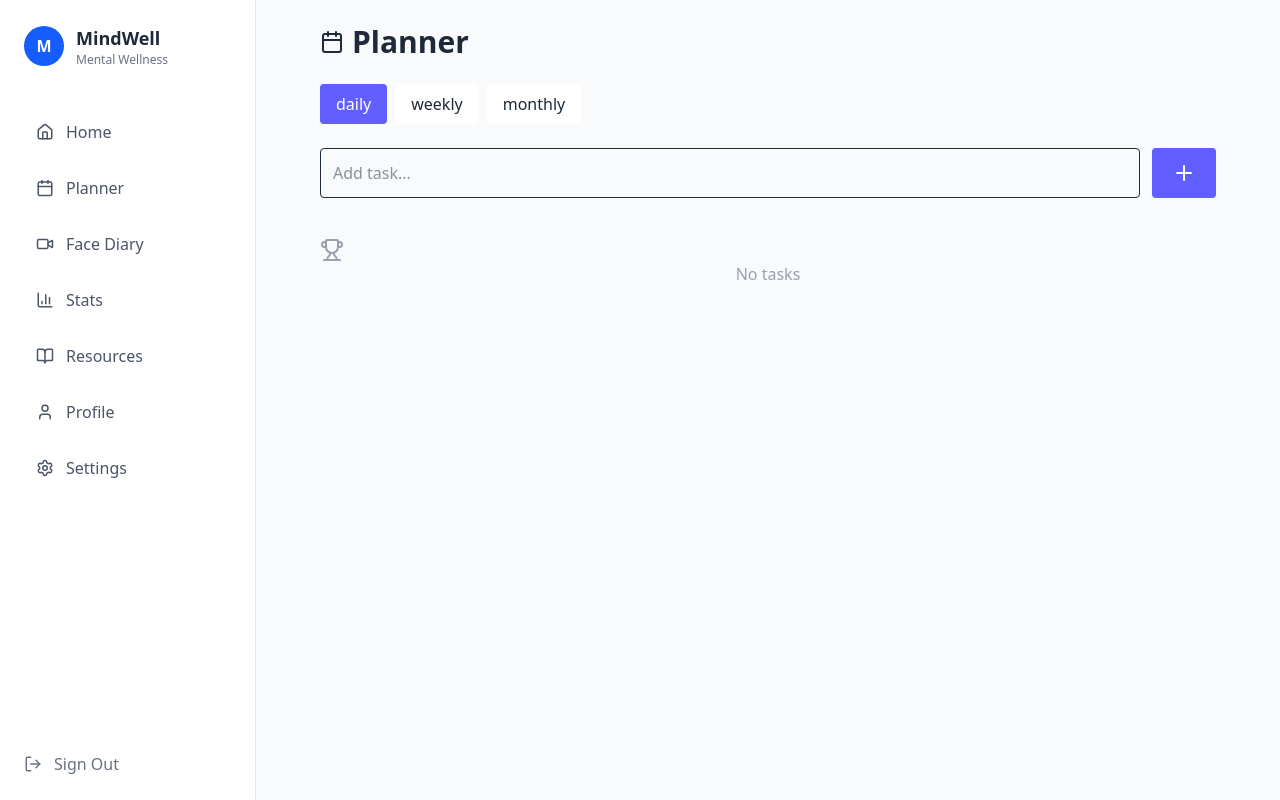
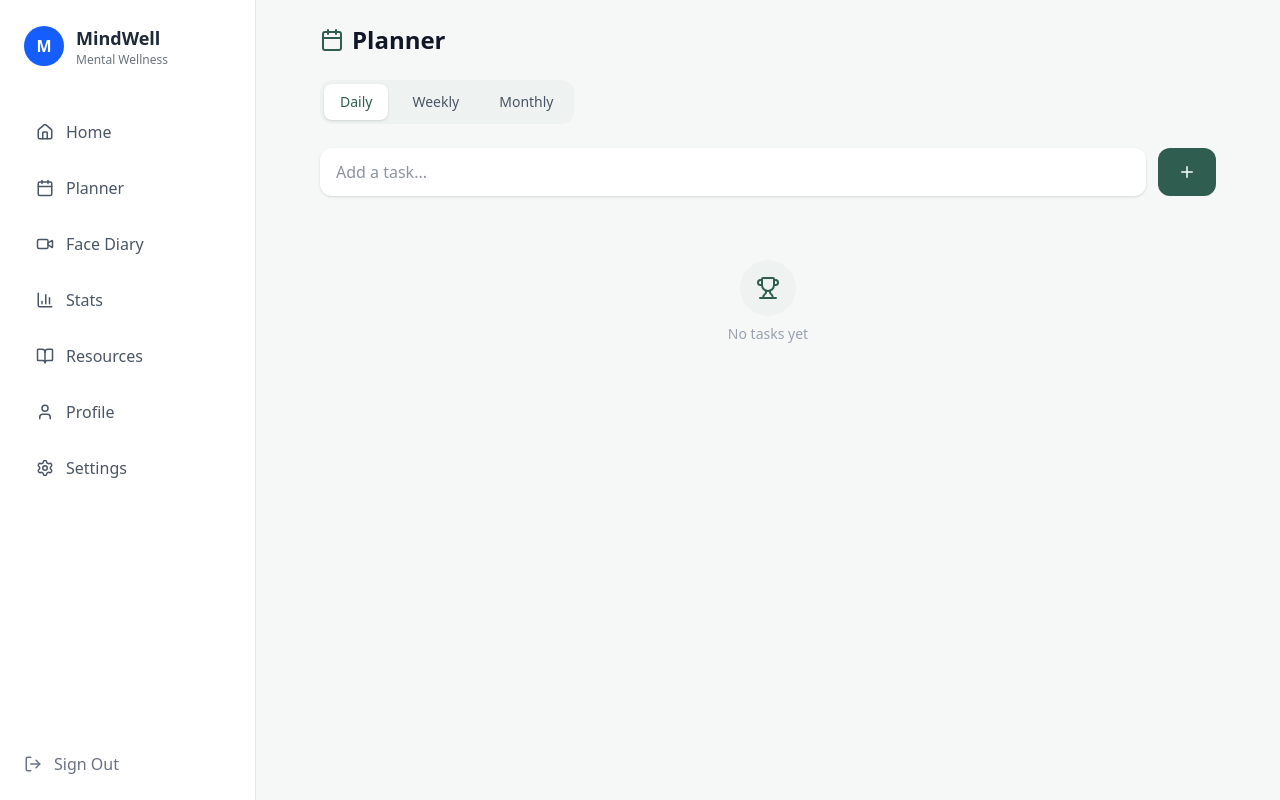
Before and after one commit to AjayGodara2417/Mindwell, a Next.js app: page /planner in a window 1280 px wide. Built offline with nearby package versions, Linux system fonts and the light colour scheme.

Commit message:
Ui Ux 2.0

```diff
--- a/src/app/(main_pages)/planner/page.tsx
+++ b/src/app/(main_pages)/planner/page.tsx
@@ -130,24 +130,30 @@ export default function PlannerPage() {
   const progress = totalCount ? (completedCount / totalCount) * 100 : 0;
 
   return (
-    <div className="min-h-full p-6 bg-gray-50">
-      <div className="max-w-4xl mx-auto">
+  <div className="min-h-full bg-[#f6f8f7] p-6">
+    <div className="max-w-4xl mx-auto space-y-6">
 
-        <h1 className="text-3xl font-bold mb-6 flex items-center gap-2">
-          <Calendar /> Planner
+      {/* Header */}
+      <div className="flex items-center gap-2">
+        <Calendar className="text-[#2f5d50]" />
+        <h1 className="text-2xl font-semibold text-gray-900">
+          Planner
         </h1>
+      </div>
 
       {/* Tabs */}
-        <div className="flex gap-2 mb-6">
+      <div className="flex gap-2 bg-[#eef3f1] p-1 rounded-xl w-fit">
         {(["daily", "weekly", "monthly"] as const).map((tab) => (
           <button
             key={tab}
             onClick={() => setActiveTab(tab)}
-              className={`px-4 py-2 rounded ${
+            className={`px-4 py-2 text-sm rounded-lg capitalize transition
+              ${
                 activeTab === tab
-                  ? "bg-indigo-500 text-white"
-                  : "bg-white"
-              }`}
+                  ? "bg-white text-[#2f5d50] shadow-sm"
+                  : "text-gray-600 hover:text-gray-900"
+              }
+            `}
           >
             {tab}
           </button>
@@ -155,27 +161,33 @@ export default function PlannerPage() {
       </div>
 
       {/* Input */}
-        <div className="flex gap-3 mb-6">
+      <div className="flex gap-3">
         <input
           value={taskInput}
           onChange={(e) => setTaskInput(e.target.value)}
-            placeholder="Add task..."
-            className="flex-1 border p-3 rounded"
+          placeholder="Add a task..."
+          className="flex-1 bg-white px-4 py-3 rounded-xl shadow-sm outline-none focus:ring-2 focus:ring-[#2f5d50]"
         />
+
         <button
           onClick={addTask}
-            className="bg-indigo-500 text-white px-5 rounded"
+          className="bg-[#2f5d50] text-white px-5 rounded-xl flex items-center justify-center hover:opacity-90"
         >
-            <Plus />
+          <Plus size={18} />
         </button>
       </div>
 
       {/* Progress */}
       {totalCount > 0 && (
-          <div className="mb-4">
-            <div className="w-full bg-gray-200 h-2 rounded">
+        <div className="bg-white p-4 rounded-2xl shadow-sm">
+          <div className="flex justify-between text-xs text-gray-500 mb-2">
+            <span>Progress</span>
+            <span>{Math.round(progress)}%</span>
+          </div>
+
+          <div className="w-full bg-gray-200 h-2 rounded-full overflow-hidden">
             <div
-                className="bg-indigo-500 h-2"
+              className="bg-[#2f5d50] h-2 rounded-full transition-all duration-500"
               style={{ width: `${progress}%` }}
             />
           </div>
@@ -187,42 +199,51 @@ export default function PlannerPage() {
         {tasks[activeTab].map((task) => (
           <div
             key={task.id}
-              className="flex justify-between p-4 bg-white border rounded"
+            className="flex justify-between items-center bg-white px-4 py-3 rounded-2xl shadow-sm hover:shadow-md transition"
           >
             <div
               onClick={() => toggleTask(task)}
-                className="flex gap-3 cursor-pointer"
+              className="flex items-center gap-3 cursor-pointer"
             >
               <CheckCircle
                 className={
                   task.completed
                     ? "text-green-500"
-                      : "text-gray-400"
+                    : "text-gray-300"
                 }
               />
+
               <span
-                  className={
-                    task.completed ? "line-through text-gray-400" : ""
-                  }
+                className={`text-sm ${
+                  task.completed
+                    ? "line-through text-gray-400"
+                    : "text-gray-800"
+                }`}
               >
                 {task.text}
               </span>
             </div>
 
-              <button onClick={() => deleteTask(task.id)}>
-                <Trash2 />
+            <button
+              onClick={() => deleteTask(task.id)}
+              className="text-gray-400 hover:text-red-500 transition"
+            >
+              <Trash2 size={18} />
             </button>
           </div>
         ))}
       </div>
 
-        {/* Empty */}
+      {/* Empty State */}
       {tasks[activeTab].length === 0 && (
-          <div className="text-center mt-10 text-gray-400">
-            <Trophy />
-            <p>No tasks</p>
+        <div className="text-center mt-16 text-gray-400 flex flex-col items-center gap-2">
+          <div className="w-14 h-14 rounded-full bg-[#eef3f1] flex items-center justify-center">
+            <Trophy className="text-[#2f5d50]" />
+          </div>
+          <p className="text-sm">No tasks yet</p>
         </div>
       )}
+
     </div>
   </div>
 );
```
Lines whose indentation alone changed are shown as unchanged.
